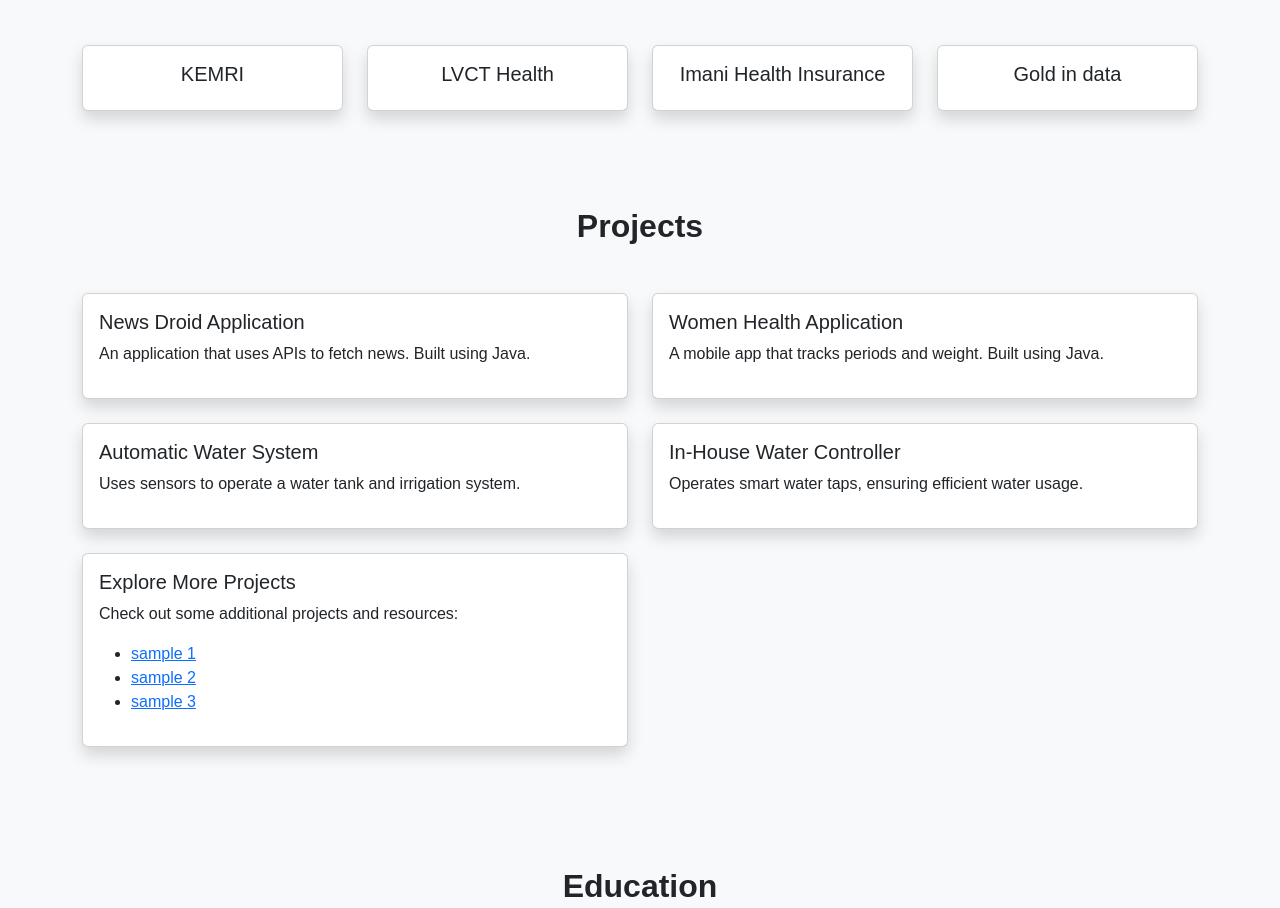
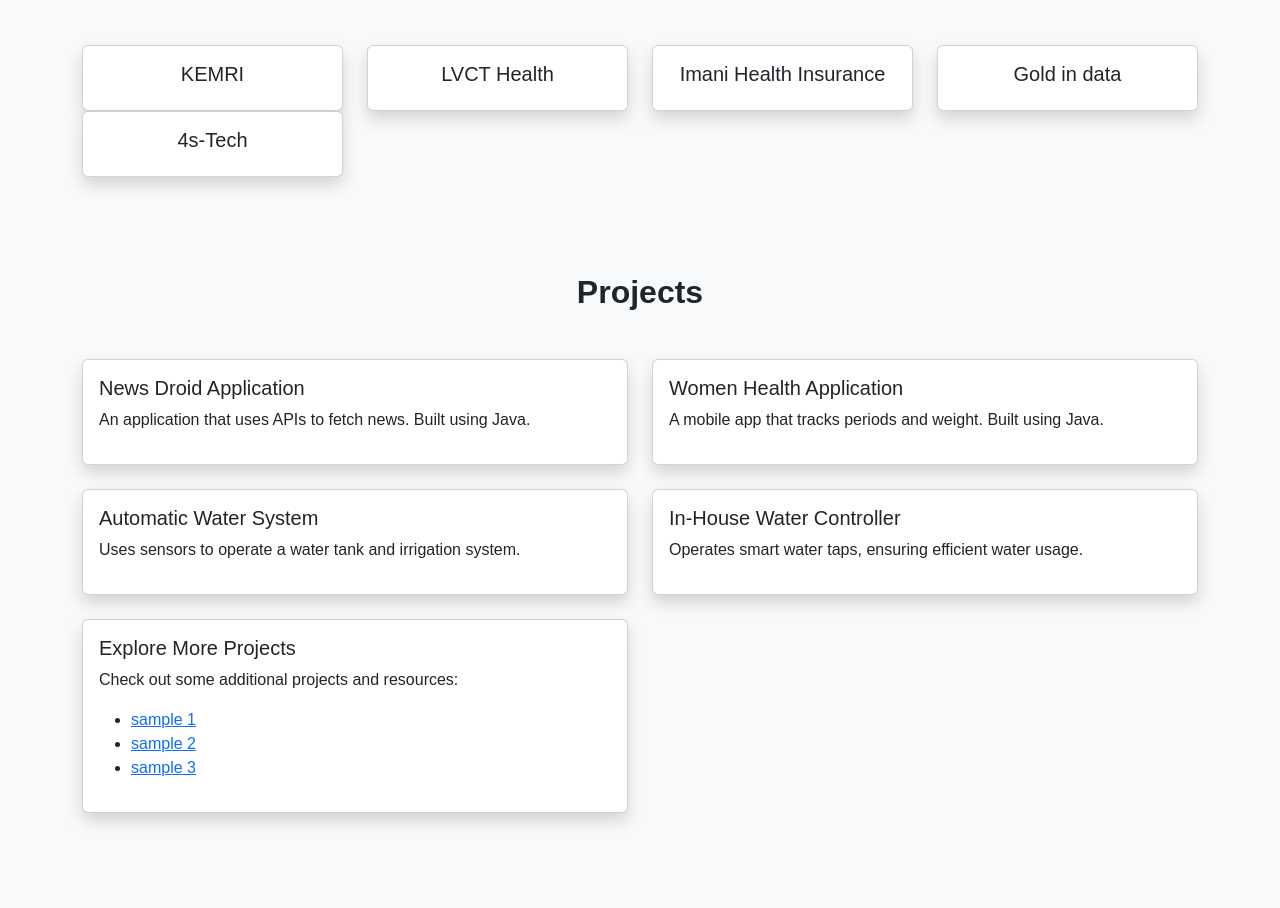
Before and after one commit to simon-thiini/potifolio, a plain HTML site: page index.html in a window 1280 px wide. Shown: the part 1733-2641 px from the top of the page. Drawn offline with nearby package versions, Linux system fonts and the light colour scheme.

Commit message:
add one more patner

```diff
--- a/index.html
+++ b/index.html
@@ -170,6 +170,11 @@
                     <h5 class="text-center">Gold in data</h5>
                 </div>
             </div>
+            <div class="col-md-3">
+                <div class="card p-3 shadow animate__animated animate__fadeIn">
+                    <h5 class="text-center">4s-Tech</h5>
+                </div>
+            </div>
         </div>
     </div>
 </section>
```
